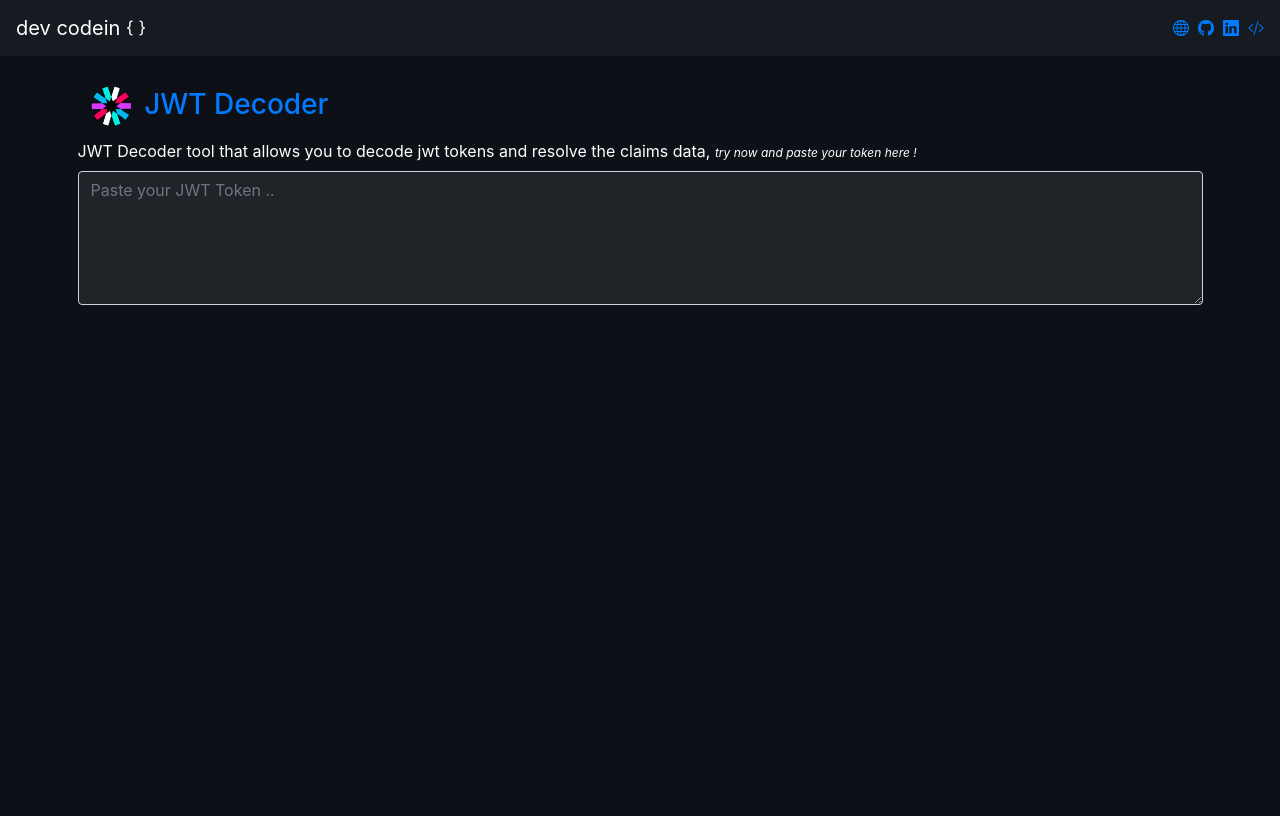
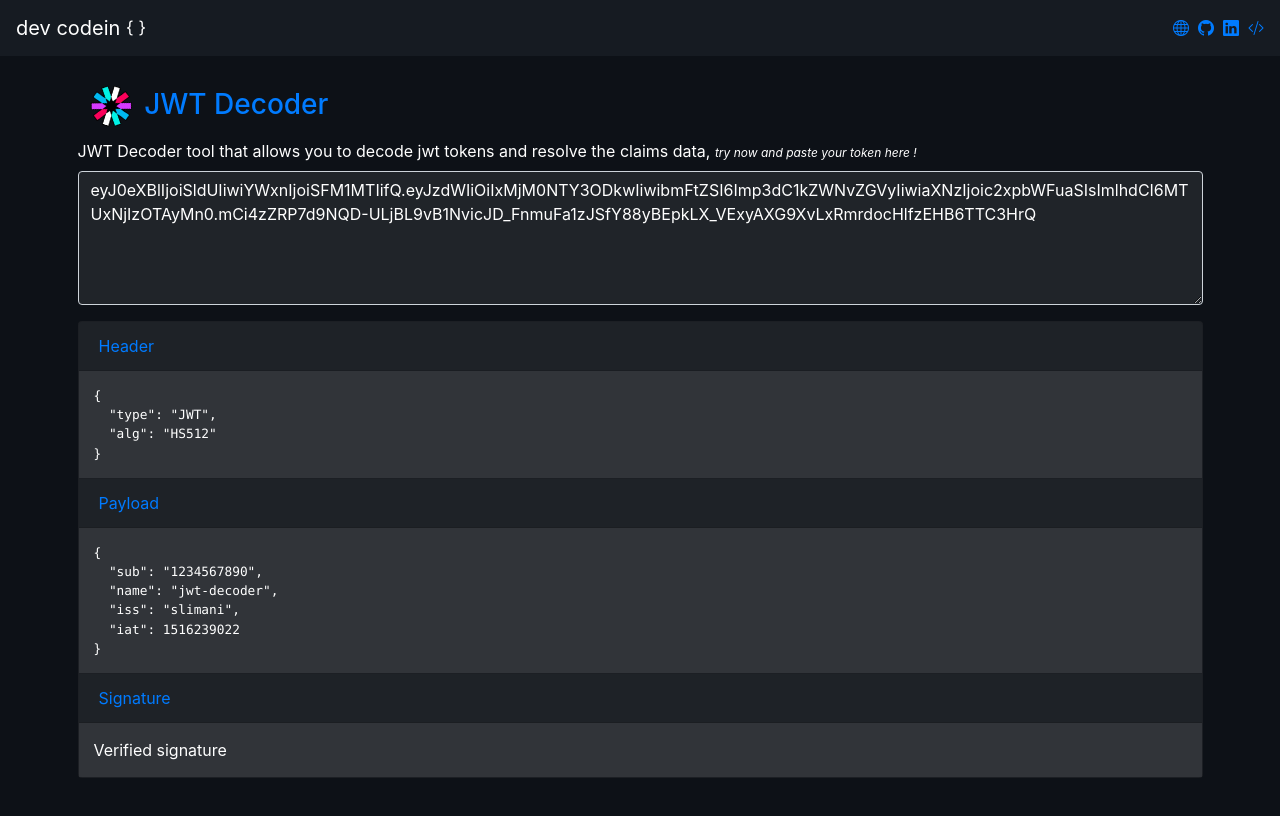
Before and after one commit to brahim-slimani/jwt-decoder-tool, a React (Create React App) app: page / in a window 1280 px wide. Shown: the top 816 px of the page. Built offline with nearby package versions, Linux system fonts and the light colour scheme.

Commit message:
add default claims

```diff
--- a/src/component/jwt-decoder.jsx
+++ b/src/component/jwt-decoder.jsx
@@ -1,14 +1,24 @@
-import React, { useState } from 'react';
+import React, { useEffect, useState } from 'react';
 import utils from '../helper/Utils';
 import logo from '../assets/img/jwt.png';
 
 export const JwtDecoder = () => {
 
+    const exampleJWToken = "eyJ0eXBlIjoiSldUIiwiYWxnIjoiSFM1MTIifQ.eyJzdWIiOiIxMjM0NTY3ODkwIiwibmFtZSI6Imp3dC1kZWNvZGVyIiwiaXNzIjoic2xpbWFuaSIsImlhdCI6MTUxNjIzOTAyMn0.mCi4zZRP7d9NQD-ULjBL9vB1NvicJD_FnmuFa1zJSfY88yBEpkLX_VExyAXG9XvLxRmrdocHlfzEHB6TTC3HrQ";
     const [decodedToken, setDecodedToken] = useState(null);
+    const [encodedToken, setEncodedToken] = useState(exampleJWToken);
+
+    useEffect(()=>{
+        resolveToken(encodedToken);
+    }, [encodedToken]);
 
     const handleDecode = (e) => {
         //e.preventDefault();
-        utils.decodeJWT(e.target.value).then((result) => {
+        setEncodedToken(e.target.value);
+    }
+
+    const resolveToken = (token) => {
+        utils.decodeJWT(token).then((result) => {
             setDecodedToken(result);
             document.getElementById("jwt-inputText").classList.remove("error-boundary");
         }, (err) => {
@@ -27,6 +37,7 @@ export const JwtDecoder = () => {
                     className="form-control custom-element"
                     id="jwt-inputText"
                     rows="5"
+                    value={encodedToken}
                     placeholder="Paste your JWT Token .."
                     onChange={(e) => handleDecode(e)} />
             </div>
```
Also changed, not shown: 1 other file (tests, documents, lock files or other folders).
